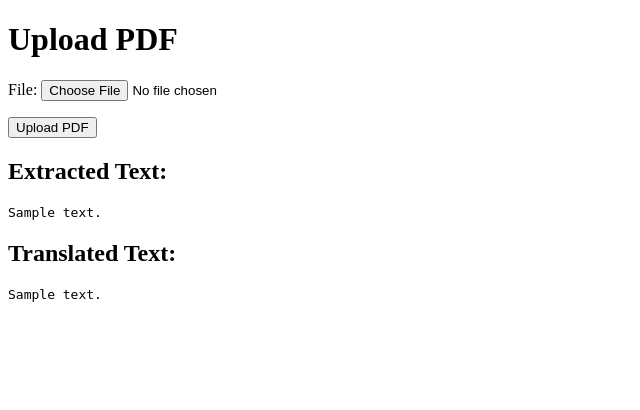
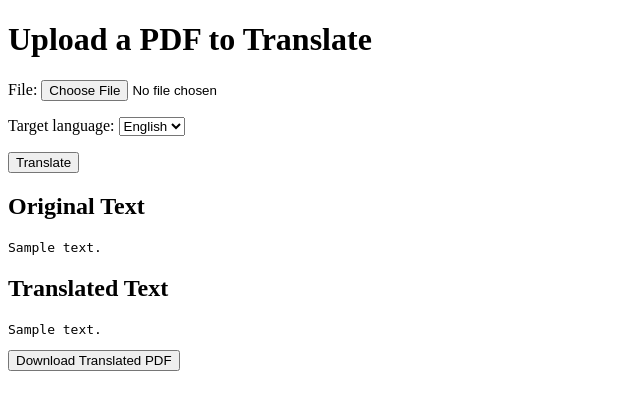
Before and after one commit to saikrishnamamidi2003/AI-pdfTranslator, a Django app: template core/templates/upload.html in a window 1280 px wide. Shown: the top 410 px of the page, without its empty margins (0-640 px from the left). Run offline with Django 5.2, Linux system fonts and the light colour scheme; tables that the repository leaves empty hold one stand-in row (values such as "Sample post"); the template is opened without the code that fills it: values that come from a table or form of the project are taken from there, most other values are stand-ins (such as "Sample title", 1, 10 or a date in 2020).

Commit message:
changes made

```diff
--- a/core/forms.py
+++ b/core/forms.py
@@ -1,7 +1,16 @@
 from django import forms
 from .models import PDFUpload
 
+LANGUAGE_CHOICES = [
+    ('en', 'English'),
+    ('te', 'Telugu'),
+    ('hi', 'Hindi'),
+    ('fr', 'French'),
+]
+
 class PDFUploadForm(forms.ModelForm):
+    target_language = forms.ChoiceField(choices=LANGUAGE_CHOICES, required=True)
+
     class Meta:
         model = PDFUpload
         fields = ['file']
--- a/core/templates/upload.html
+++ b/core/templates/upload.html
@@ -1,27 +1,33 @@
-<!-- core/templates/upload.html -->
 <!DOCTYPE html>
-<html>
+<html lang="en">
 <head>
-    <title>Upload PDF</title>
+    <meta charset="UTF-8">
+    <title>AI PDF Translator</title>
 </head>
 <body>
-    <h1>Upload PDF</h1>
+    <h1>Upload a PDF to Translate</h1>
 
     <form method="post" enctype="multipart/form-data">
         {% csrf_token %}
         {{ form.as_p }}
-            <button type="submit">Upload PDF</button>
+        <button type="submit">Translate</button>
     </form>
 
     {% if text %}
-            <h2>Extracted Text:</h2>
+        <h2>Original Text</h2>
         <pre>{{ text }}</pre>
     {% endif %}
 
     {% if translated_text %}
-            <h2>Translated Text:</h2>
+        <h2>Translated Text</h2>
         <pre>{{ translated_text }}</pre>
+
+        <form method="post">
+            {% csrf_token %}
+            <input type="hidden" name="download" value="yes">
+            <input type="hidden" name="text" value="{{ translated_text }}">
+            <button type="submit">Download Translated PDF</button>
+        </form>
     {% endif %}
-
 </body>
 </html>
```
Also changed, not shown: core/views.py (+27 -2 lines), db.sqlite3, 1 other file. Lines whose indentation alone changed are shown as unchanged.
